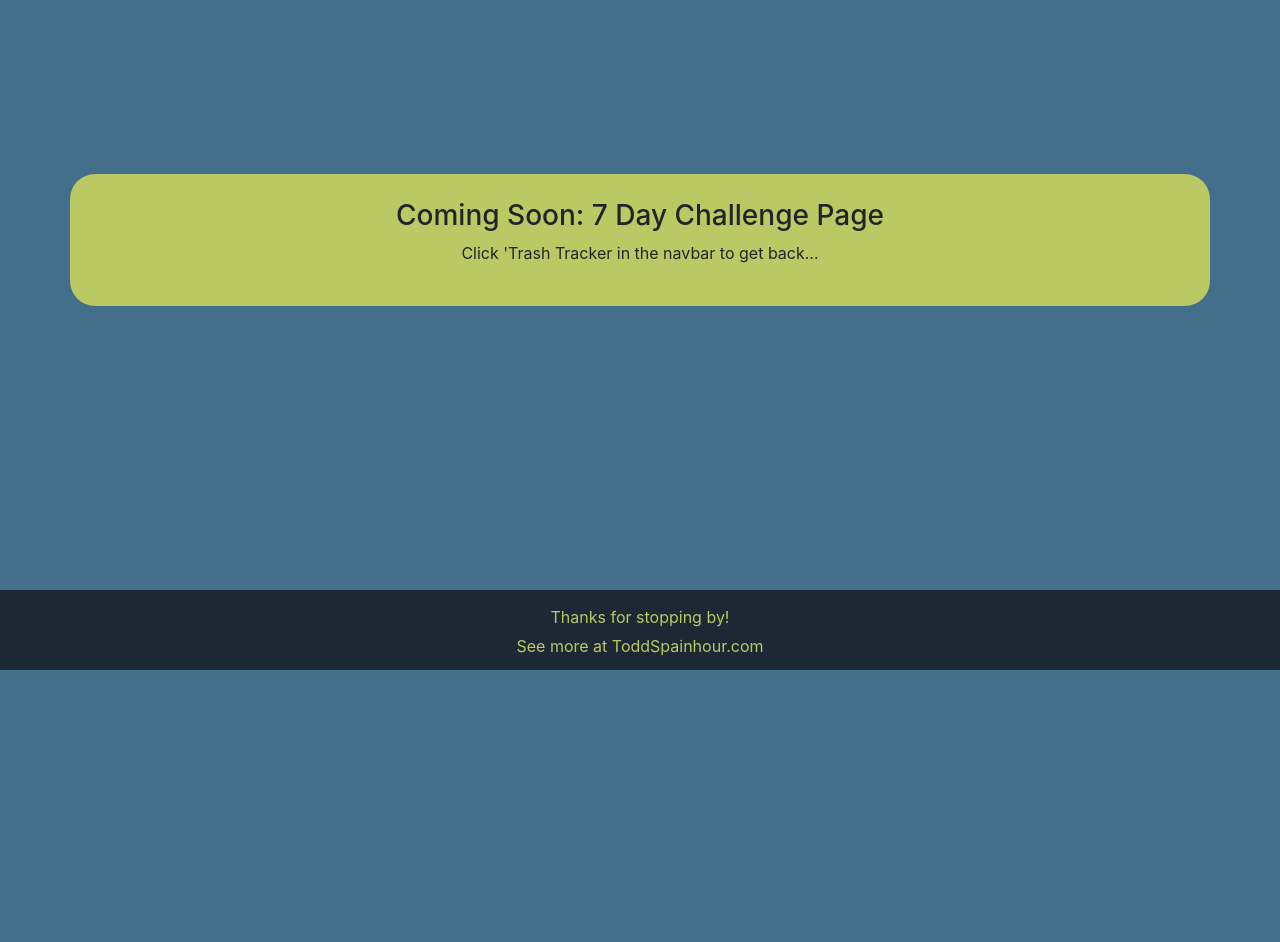
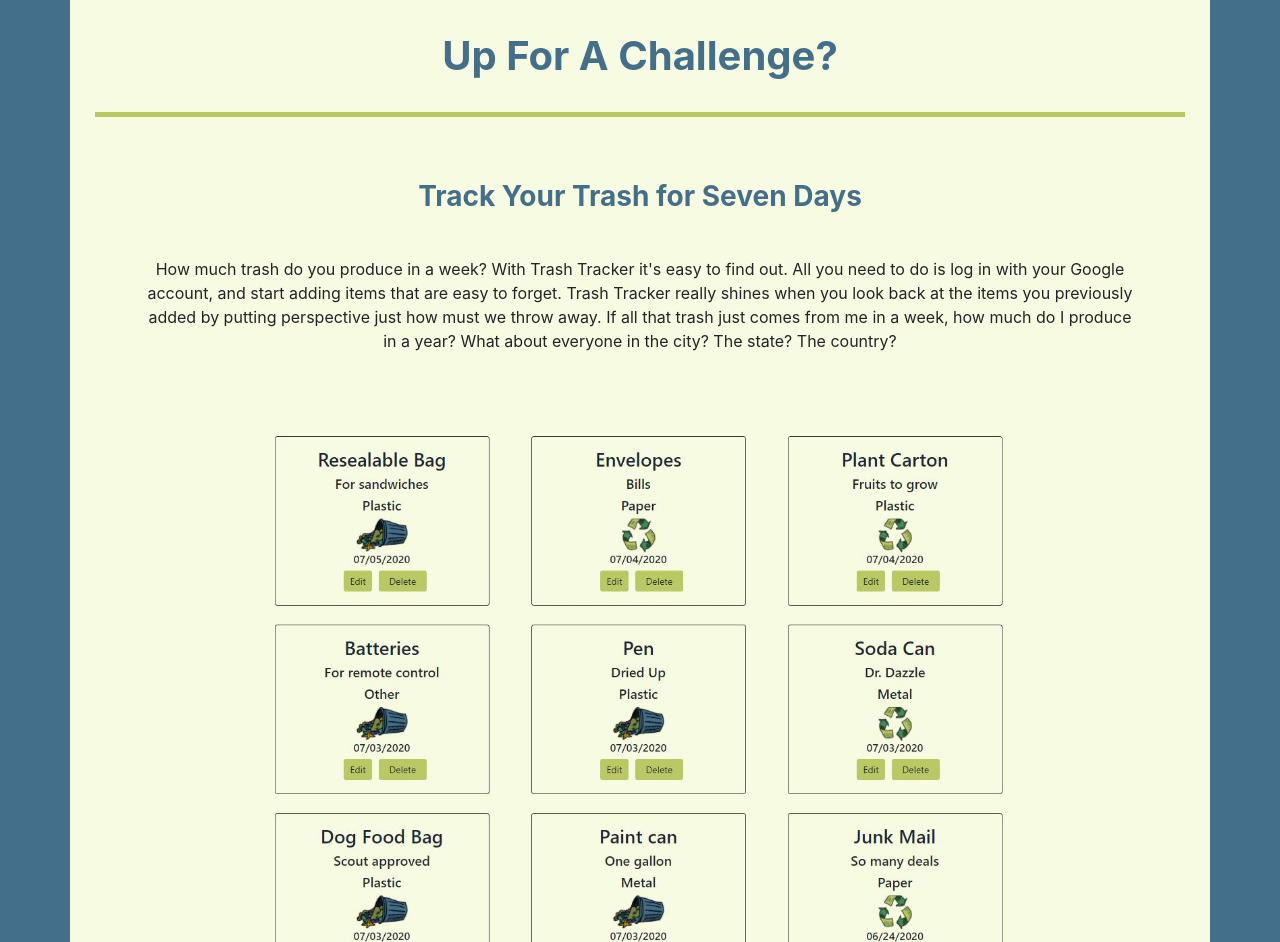
Before and after one commit to ToddSpainhour/trash-tracker, a React (Create React App) app: page /7daychallenge in a window 1280 px wide. Shown: the part 130-1072 px from the top of the page. Before the commit the page ends 800 px from the top, so only its background shows below. Built offline with nearby package versions, Linux system fonts and the light colour scheme; no server answers.

Commit message:
basic 7 day challenge layout and content complete

```diff
--- a/src/components/pages/Challenge/Challenge.js
+++ b/src/components/pages/Challenge/Challenge.js
@@ -1,13 +1,33 @@
 import React from 'react';
 
+import recycleGraphic from '../../../images/recycle-logo.svg';
+import trashTrackerCards from '../../../images/trash-tracker-cards.JPG';
 import './Challenge.scss';
 
 class Challenge extends React.Component {
   render() {
     return (
       <div className="Challenge col-12">
-        <h3>Coming Soon: 7 Day Challenge Page</h3>
-        <p>Click 'Trash Tracker in the navbar to get back...</p>
+          <h1 className="page-header">Up For A Challenge?</h1>
+          {/* <p>Don't worry! This challenge is easy. All you need to do is track what you throw away or recycle for seven days.
+            This is a great peek into just how must we throw in the trash can.
+          </p> */}
+          <div>
+            <h3 className="section-title">Track Your Trash for Seven Days</h3>
+            <p>How much trash do you produce in a week? With Trash Tracker it's easy to find out. All you need to do is log in with your Google account,
+              and start adding items that are easy to forget.
+              Trash Tracker really shines when you look back at the items you previously added by putting
+              perspective just how must we throw away. If all that trash just comes from me in a week, how much do I produce in a year?
+              What about everyone in the city? The state? The country?</p>
+            <img src= { trashTrackerCards } className="trash-tracker-cards-img" alt="tracked trash cards"></img>
+          </div>
+
+          <div>
+            <h3 className="section-title">Take the Seven Day Trash Tracker Challenge</h3>
+            <img src= { recycleGraphic } alt="recycle logo"></img>
+            <p>Are you ready for the chellenge? Get started by logging in below!</p>
+          </div>
+
       </div>
     );
   }
--- a/src/components/pages/Challenge/Challenge.scss
+++ b/src/components/pages/Challenge/Challenge.scss
@@ -2,9 +2,37 @@
 
 .Challenge {
   display: block;
-  background-color: $lightGreen;
+  background-color: $cream;
   border-radius: 25px;
   padding: 25px;
+  margin: 5vh 0px 5vh 0px;
 
-  margin-top: 30vh;
+  img {
+    width: 25%;
+    padding: 3%;
+  }
+
+  .trash-tracker-cards-img {
+    width: 75%;
+  }
+
+  .page-header {
+    color: $blue;
+    font-weight: bolder;
+    padding: 3%;
+    border-bottom-width: 5px;
+    border-bottom-style: solid;
+    border-bottom-color: $lightGreen;
+  }
+
+  .section-title {
+    color: $blue;
+    padding: 5% 0px 25px 0px;
+    font-weight: bold;
+  }
+
+  p {
+    padding: 1% 50px 2% 50px;
+
+  }
 }
```
